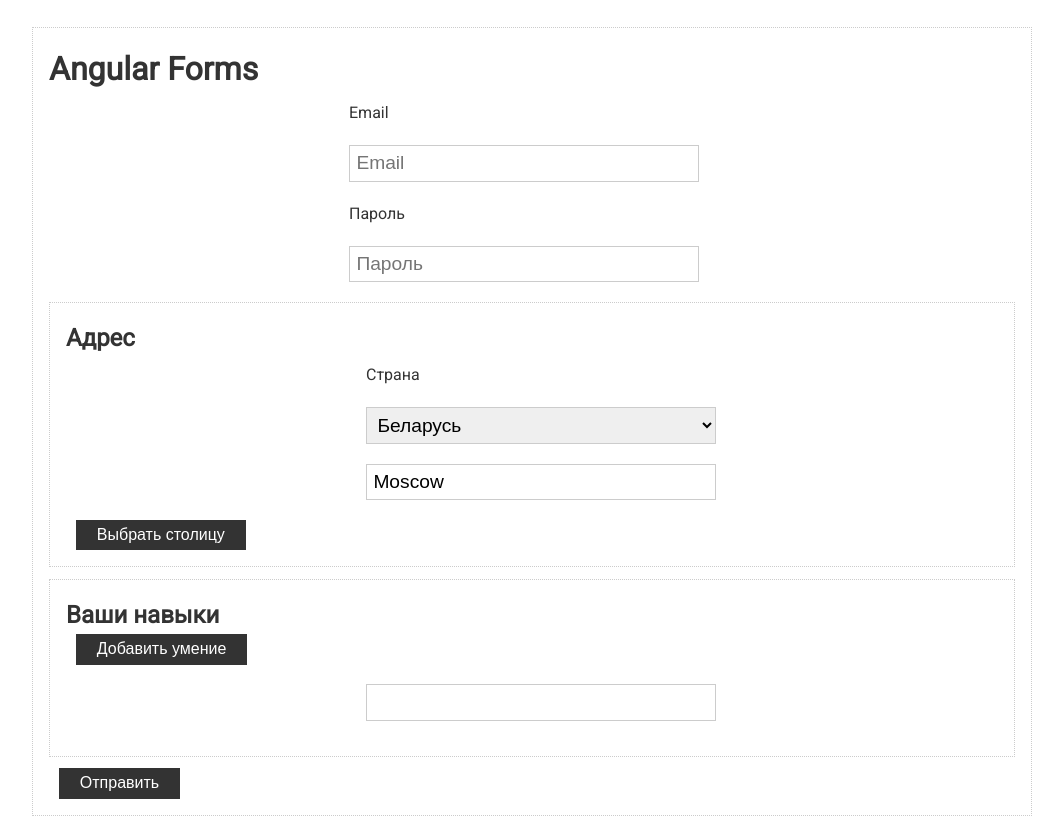
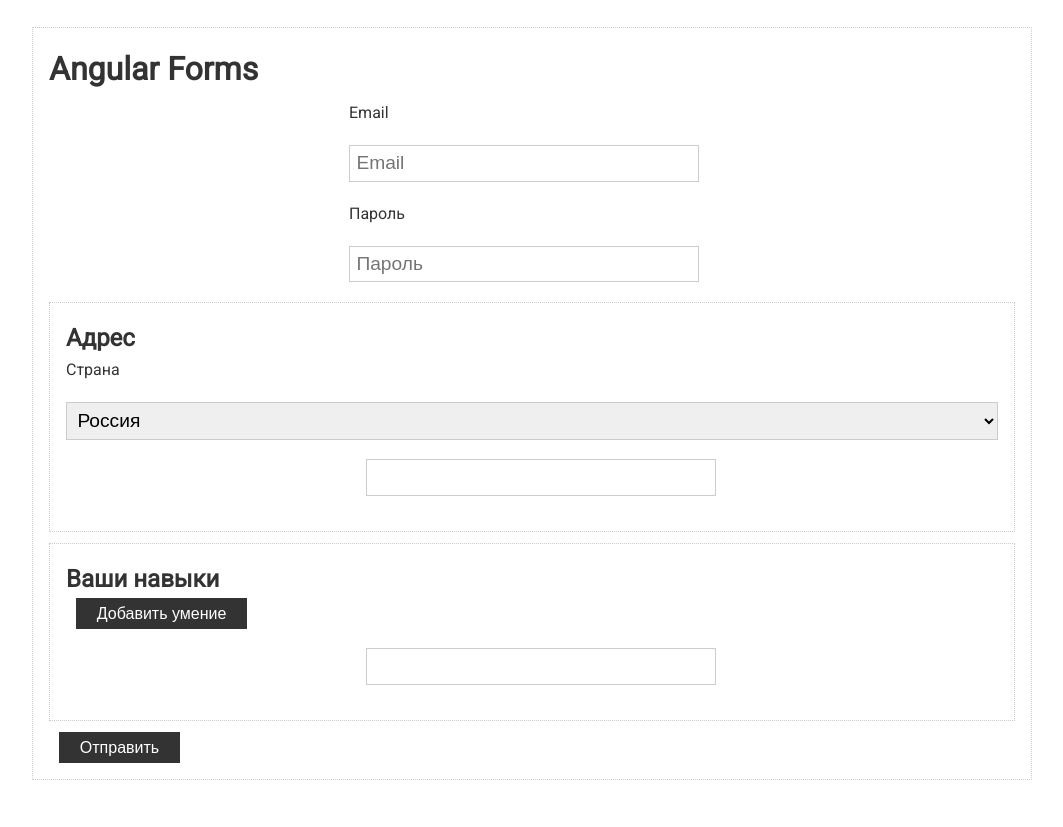
Before and after one commit to alex00788/angular-course, an Angular app: page / in a window 1280 px wide. Shown: the whole page, without its empty margins (108-1171 px from the left). After the commit the page ends 800 px from the top, so only its background shows below. Built offline with nearby package versions, Linux system fonts and the light colour scheme.

Commit message:
дополнение к уроку

```diff
--- a/src/app/app.component.html
+++ b/src/app/app.component.html
@@ -27,22 +27,15 @@
 
         <div class="card" formGroupName="address">
             <h2>Адрес</h2>
-
+            <label>Страна</label>
+            <select formControlName="country" (change)="changeGor()">
+             <option *ngFor="let country of metod()"
+             value="{{ country.abr }}">{{ country.name }} </option>
+            </select>
             <div class="form-control">
-                <label>Страна</label>
-
-                <select formControlName="strana">
-                    <option value="ru">Россия</option>
-                    <option value="ua">Украина</option>
-                    <option value="by">Беларусь</option>
-                </select>
+                <input type="text" formControlName="city">
             </div>
-
-            <div class="form-control">
-                <input type="text" formControlName="gorod">
-            </div>
-
-            <button class="btn" type="button" (click)="setStrana()">Выбрать столицу</button>
+<!--            <button class="btn" type="button" (click)="setStrana()">Выбрать столицу</button>-->
         </div>
 
         <div class="card">
--- a/src/app/app.component.ts
+++ b/src/app/app.component.ts
@@ -14,16 +14,16 @@ export class AppComponent implements OnInit {
 
     ngOnInit() {
         this.perForm = new FormGroup({
-      email:  new FormControl('', [
+            email: new FormControl('', [
                 Validators.email,
                 Validators.required]),
-        password:  new FormControl(null, [
+            password: new FormControl(null, [
                 Validators.required,
                 Validators.minLength(4)]),
 
             address: new FormGroup({
-            strana: new FormControl('by'),
-            gorod: new FormControl('Moscow', Validators.required)
+                country: new FormControl('ru'),
+                city: new FormControl('', Validators.required)
             })
         })
     }
@@ -36,15 +36,27 @@ export class AppComponent implements OnInit {
         }
     }
 
+    metod() {
+        return [
+            { abr: 'ru', name: 'Россия', capital: 'Москва'},
+            { abr: 'ua', name: 'Украина', capital: 'Киев'},
+            { abr: 'by', name: 'Беларусь', capital: 'Минск'}
+        ]
+    }
     setStrana() {
-        const perSetGorod = {
-            ru: 'Moscow',
-            by: 'Минск'
+        // const perSetGorod = {
+        //     ru: 'Moscow',
+        //     by: 'Минск'
+        // }
+        const perKluch = this.perForm.get('address').get('country').value
+        const perGorod = this.metod ()
+            .filter( ( perAny1 ) => perAny1.abr === perKluch)
+            .map( perAny22 => perAny22.capital )
+
+        this.perForm.patchValue({address: { city: perGorod + '!!!!' }})
     }
-        const perGorodKluch = this.perForm.get('address').get('strana').value
-        const perGorod = perSetGorod [perGorodKluch]
-        console.log(perGorod);
-        this.perForm.patchValue({
-            address: {gorod: perGorod}})
+
+    changeGor() {
+        this.setStrana();
     }
 }
```
Also changed, not shown: src/projekt.txt. Lines whose indentation alone changed are shown as unchanged.
